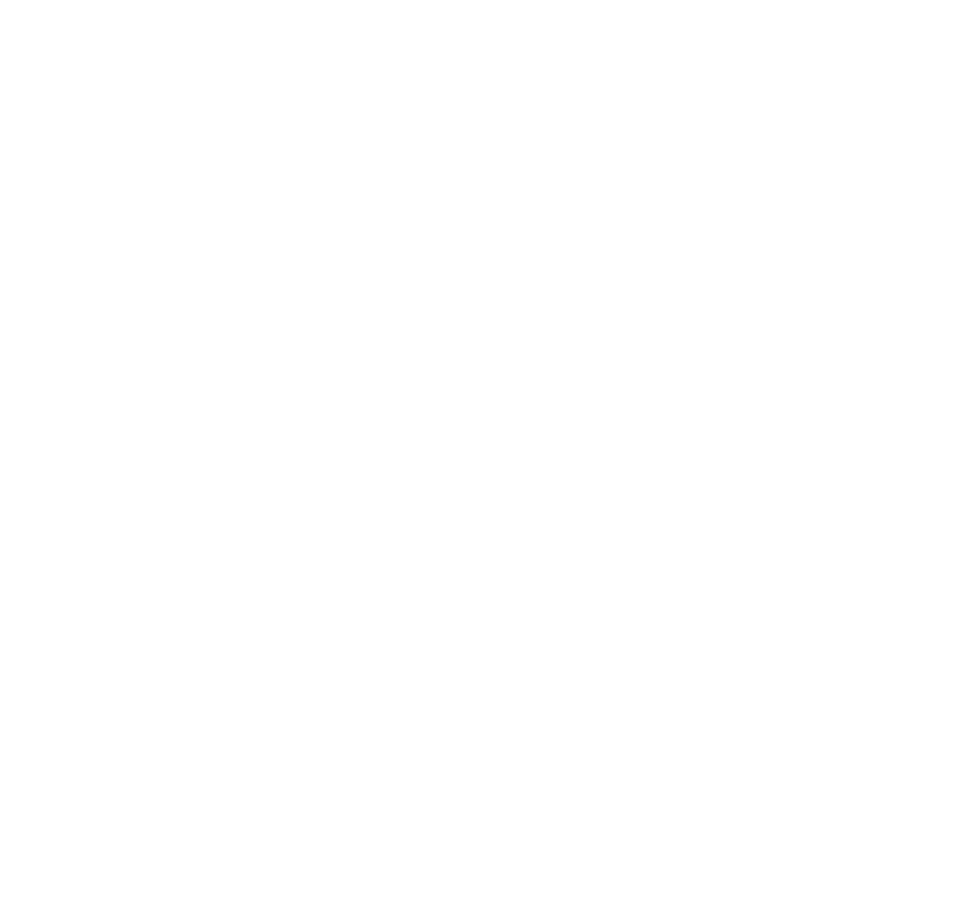
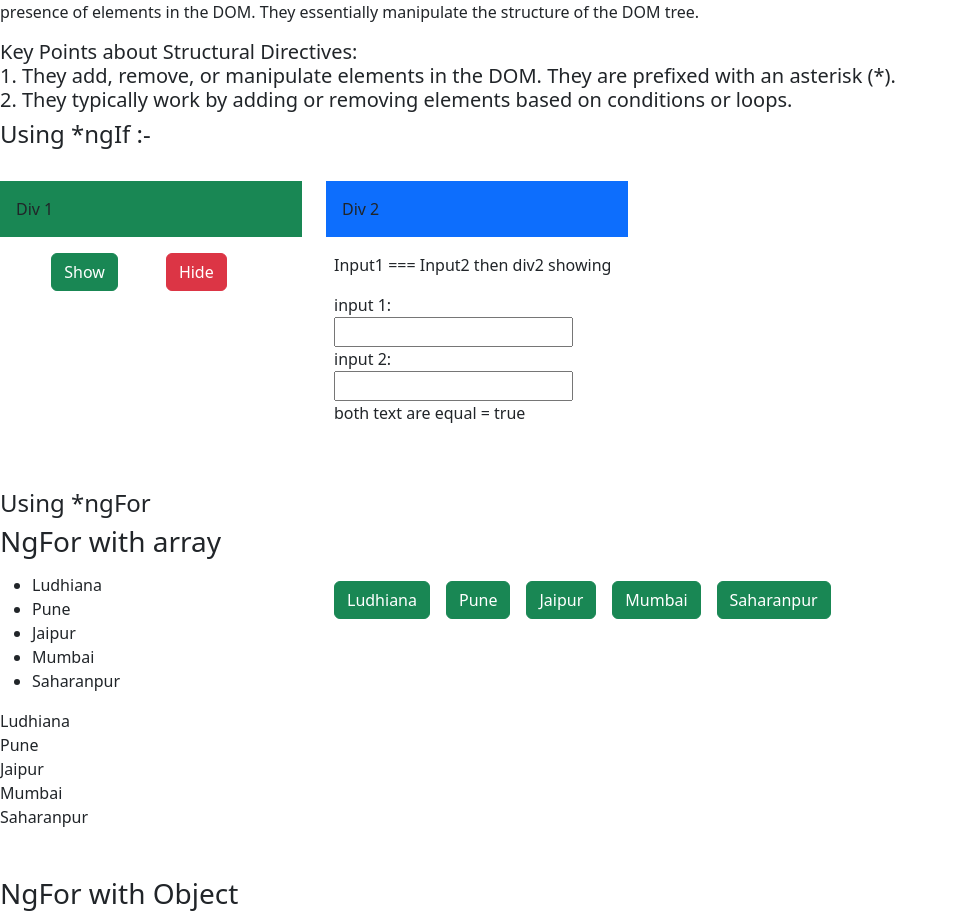
Before and after one commit to Sourav8184/Angular, an Angular app: page / in a window 1280 px wide. Shown: the part 1840-2763 px from the top of the page, without its empty margins (0-958 px from the left). Before the commit the page ends 1413 px from the top, so only its background shows below. Built offline with nearby package versions, Linux system fonts and the light colour scheme.

Commit message:
Practiced using *ngFor and *ngIf directives in Angular

```diff
--- a/src/app/app.component.html
+++ b/src/app/app.component.html
@@ -1,10 +1,23 @@
 <h1 class="heading-text">Welcome to Angular 19</h1>
-
-<!-- <table style="width: 100%; border: 1px solid black">
+<br />
+<h1>-------------------------- What is Component --------------------------</h1>
+<br />
+<table style="width: 100%; border: 1px solid black">
   <tr>
     <td style="border: 1px solid black"><app-admin></app-admin></td>
     <td style="border: 1px solid black"><app-user></app-user></td>
   </tr>
-</table> -->
-
+</table>
+<br />
+<h1>
+  -------------------------- What is Data Binding --------------------------
+</h1>
+<br />
 <app-data-binding></app-data-binding>
+<br />
+<h1>
+  ----------------------- What is Structural Directive -----------------------
+</h1>
+<br />
+<app-ngIf></app-ngIf>
+<app-ngFor></app-ngFor>
--- /dev/null
+++ b/src/app/components/ngFor/ngFor.component.html
@@ -0,0 +1,65 @@
+<div class="row">
+  <h3>NgFor with array</h3>
+  <br />
+  <br />
+  <!-- using ul li -->
+  <div class="col-3">
+    <ul>
+      <li *ngFor="let city of cityList">{{ city }}</li>
+    </ul>
+  </div>
+  <!-- using button -->
+  <div class="col-5">
+    <button class="btn btn-success m-2" *ngFor="let city of cityList">
+      {{ city }}
+    </button>
+  </div>
+  <!-- using div -->
+  <div class="col-5">
+    <div *ngFor="let city of cityList">
+      {{ city }}
+    </div>
+  </div>
+</div>
+<br /><br />
+<div class="row">
+  <h3>NgFor with Object</h3>
+  <br />
+  <br />
+  <!-- using ul li -->
+  <div class="col-3">
+    <ul>
+      <li *ngFor="let emp of employee">
+        ID: {{ emp.id }} , Name: {{ emp.name }} , City: {{ emp.city }}
+      </li>
+    </ul>
+  </div>
+  <!-- using select -->
+  <div class="col-3">
+    <select>
+      <option *ngFor="let emp of employee" [value]="emp.id">
+        {{ emp.name }} - {{ emp.city }}
+      </option>
+    </select>
+  </div>
+  <br />
+  <!-- using table -->
+  <div class="col-5">
+    <table class="table table-bordered">
+      <thead>
+        <tr>
+          <th>Sr No.</th>
+          <th>Name</th>
+          <th>City</th>
+        </tr>
+      </thead>
+      <tbody>
+        <tr *ngFor="let emp of employee">
+          <td>{{ emp.id }}</td>
+          <td>{{ emp.name }}</td>
+          <td>{{ emp.city }}</td>
+        </tr>
+      </tbody>
+    </table>
+  </div>
+</div>
--- /dev/null
+++ b/src/app/components/ngFor/ngFor.component.ts
@@ -0,0 +1,19 @@
+import { NgFor } from '@angular/common';
+import { Component } from '@angular/core';
+
+@Component({
+  selector: 'app-ngFor',
+  imports: [NgFor],
+  templateUrl: './ngFor.component.html',
+  styleUrls: ['./ngFor.component.css'],
+})
+export class NgForComponent {
+  cityList: string[] = ['Ludhiana', 'Pune', 'Jaipur', 'Mumbai', 'Saharanpur'];
+  employee: any[] = [
+    { id: 1, name: 'A', city: 'Ludhiana' },
+    { id: 2, name: 'B', city: 'Pune' },
+    { id: 3, name: 'C', city: 'Jaipur' },
+    { id: 4, name: 'D', city: 'Mumbai' },
+    { id: 5, name: 'E', city: 'Saharanpur' },
+  ];
+}
--- /dev/null
+++ b/src/app/components/ngIf/ngIf.component.html
@@ -0,0 +1,48 @@
+<p>
+  In Angular, structural directives are used to change the structure of the DOM
+  by adding or removing elements based on certain conditions. They control the
+  layout or the presence of elements in the DOM. They essentially manipulate the
+  structure of the DOM tree.
+</p>
+<h5>
+  Key Points about Structural Directives: <br />
+  1. They add, remove, or manipulate elements in the DOM. They are prefixed with
+  an asterisk (*).
+  <br />
+  2. They typically work by adding or removing elements based on conditions or
+  loops.
+</h5>
+<h4>Using *ngIf :-</h4>
+<br />
+<div>
+  <div class="row">
+    <div class="col-3" *ngIf="div1Visiable">
+      <div class="bg-success p-3">Div 1</div>
+    </div>
+    <div class="col-3">
+      <div class="bg-primary p-3" *ngIf="number1 === number2">Div 2</div>
+    </div>
+  </div>
+
+  <div class="row p-3">
+    <div class="col-3 text-center">
+      <button class="btn btn-success" (click)="showDiv1()">Show</button>
+      <button class="btn btn-danger mx-5" (click)="hideDiv1()">Hide</button>
+    </div>
+
+    <div class="col-3">
+      <p>Input1 === Input2 then div2 showing</p>
+      <label for="">input 1: </label>
+      <input type="text" [(ngModel)]="number1" />
+      <br />
+      <label for="">input 2: </label>
+      <input type="text" [(ngModel)]="number2" />
+      <br />
+      both text are equal = {{ number1 === number2 }}
+    </div>
+  </div>
+</div>
+<br /><br />
+
+<h4>Using *ngFor</h4>
+<div></div>
--- /dev/null
+++ b/src/app/components/ngIf/ngIf.component.ts
@@ -0,0 +1,21 @@
+import { NgIf } from '@angular/common';
+import { Component } from '@angular/core';
+import { FormsModule } from '@angular/forms';
+
+@Component({
+  selector: 'app-ngIf',
+  imports: [NgIf, FormsModule],
+  templateUrl: './ngIf.component.html',
+  styleUrls: ['./ngIf.component.css'],
+})
+export class NgIfComponent {
+  div1Visiable: boolean = true;
+  number1: string = '';
+  number2: string = '';
+  showDiv1() {
+    this.div1Visiable = true;
+  }
+  hideDiv1() {
+    this.div1Visiable = false;
+  }
+}
```
Also changed, not shown: src/app/app.component.ts (+11 -4 lines), src/app/components/ngFor/ngFor.component.css (added), src/app/components/ngIf/ngIf.component.css (added), 2 other files (tests, documents, lock files or other folders).
